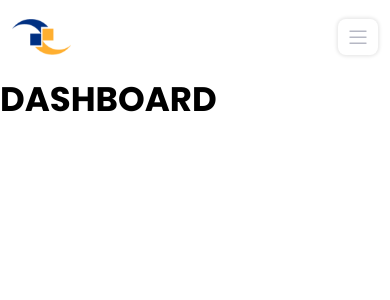
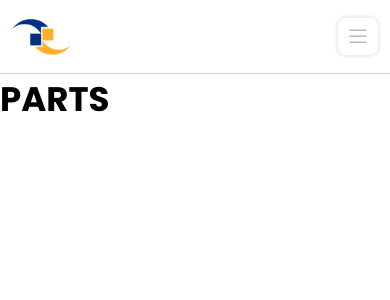
Before and after one commit to kvncrtr/vendex, a React (Create React App) app: page / in a window 390 px wide. Shown: the top 300 px of the page. Built offline with nearby package versions, Linux system fonts and the light colour scheme.

Commit message:
proper mobile border style for menu bar

```diff
--- a/src/components/pages/HomeLayout.jsx
+++ b/src/components/pages/HomeLayout.jsx
@@ -3,7 +3,7 @@ import { Outlet } from "react-router-dom";
 import Sidebar from "../organisims/Sidebar";
 import Searchbar from "../molecules/Searchbar";
 import Access from "../molecules/Access";
-import Dashboard from "./Dashboard"
+import Parts from "./Parts";
 
 const HomeLayout = () => {
   return (
@@ -18,7 +18,7 @@ const HomeLayout = () => {
 
       <div className="home--content-container">
         {/* <Outlet />  */}
-        <Dashboard />
+        <Parts />
       </div>
 
       <div className="access--parent">
--- a/src/style.css
+++ b/src/style.css
@@ -459,7 +459,8 @@ input[type="number"]::-webkit-outer-spin-button {
     align-items: center;
     height: 4.353rem;
     padding: 0.706rem;
-    background-color: #FFFFFF; }
+    background-color: #FFFFFF;
+    border-bottom: 0.059rem solid #CED4DA; }
   .sidebar--case {
     display: flex;
     justify-content: space-between;
--- a/src/styles/components/organisims/_sidebar.scss
+++ b/src/styles/components/organisims/_sidebar.scss
@@ -6,7 +6,7 @@
       height: 4.353rem;
       padding: 0.706rem;
       background-color: $achromatic-100;
-
+      border-bottom: 0.059rem solid $achromatic-500;
    }
 
    .sidebar--case {
```
